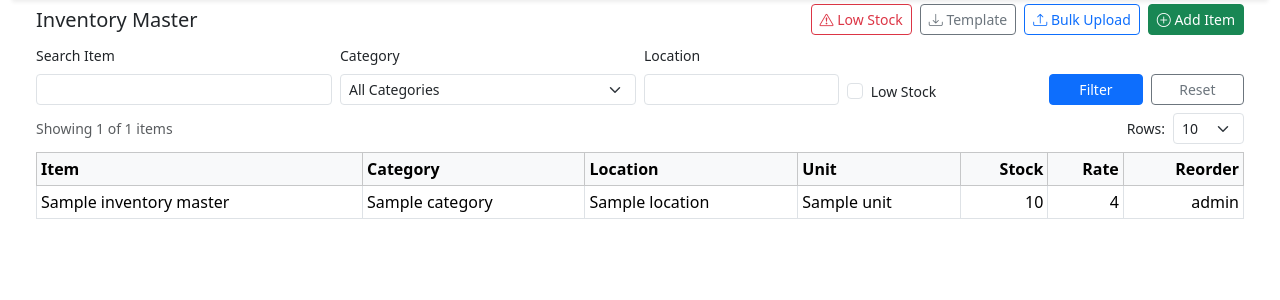
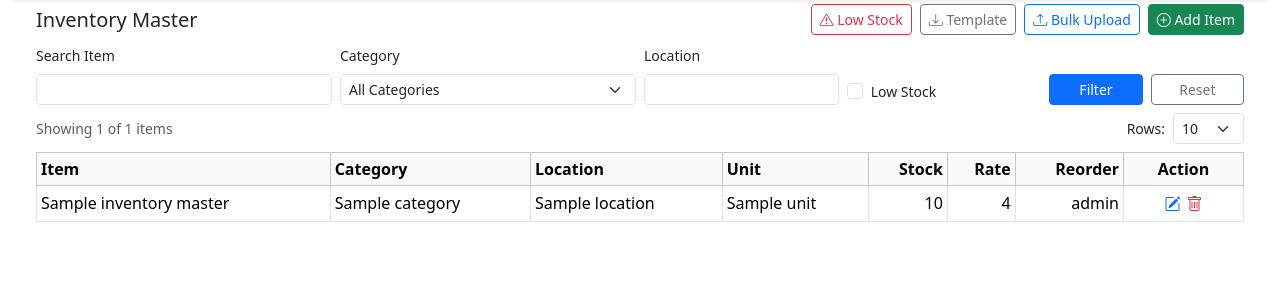
Before and after one commit to vineet2verma/ac_project, a Django app: page /inventory/master/ in a window 1280 px wide. Shown: the part 56-356 px from the top of the page. Run offline with Django 5.2, Linux system fonts and the light colour scheme; tables that the repository leaves empty hold one stand-in row (values such as "Sample post"); a database or web service that is not in the repository returns one stand-in record (values such as "Sample title").

Commit message:
inventory add, update , delete issue working on it

```diff
--- a/inv_app/templates/inv_app/inventory_master.html
+++ b/inv_app/templates/inv_app/inventory_master.html
@@ -139,6 +139,7 @@
                 <th class="text-end">Stock</th>
                 <th class="text-end">Rate</th>
                 <th class="text-end">Reorder</th>
+                <th class="text-center" style="width:120px;">Action</th>
             </tr>
             </thead>
             <tbody>
@@ -151,6 +152,34 @@
                 <td class="text-end">{{ i.current_qty }}</td>
                 <td class="text-end">{{ i.rate }}</td>
                 <td class="text-end">{{ i.reorder_level }}</td>
+                <td class="text-center">
+                    <!-- EDIT -->
+                    <button type="button"
+                            class="btn btn-link p-0 text-primary edit-btn"
+                            data-id="{{ i.id }}"
+                            data-name="{{ i.item_name }}"
+                            data-category="{{ i.category }}"
+                            data-location="{{ i.location }}"
+                            data-unit="{{ i.unit }}"
+                            data-opening="{{ i.opening_qty }}"
+                            data-rate="{{ i.rate }}"
+                            data-reorder="{{ i.reorder_level }}"
+                            data-bs-toggle="modal"
+                            data-bs-target="#inventoryModal">
+                        <i class="bi bi-pencil-square"></i>
+                    </button>
+
+                    <!-- DELETE -->
+                    <form method="POST"
+                          action="{% url 'inv_app:inventory_master_delete' i.id %}"
+                          class="d-inline"
+                          onsubmit="return confirm('Delete this item?');">
+                        {% csrf_token %}
+                        <button class="btn btn-link p-0 text-danger">
+                            <i class="bi bi-trash"></i>
+                        </button>
+                    </form>
+                </td>
             </tr>
             {% empty %}
             <tr>
```
Also changed, not shown: db.sqlite3.
